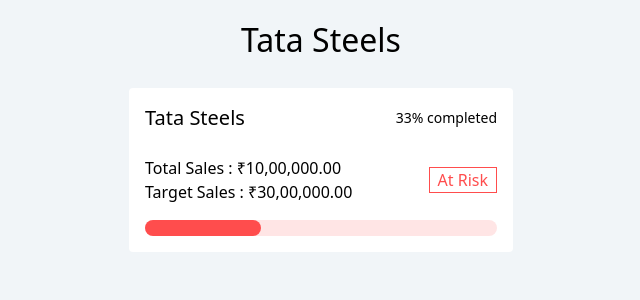
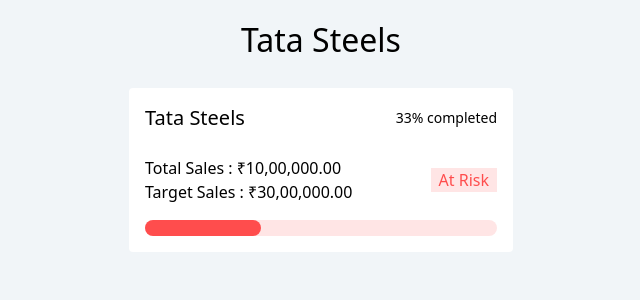
Before and after one commit to Sai-02/Fleo-Task, a React (Create React App) app: page / in a window 1280 px wide. Shown: the top 300 px of the page, without its empty margins (319-959 px from the left). Built offline with nearby package versions, Linux system fonts and the light colour scheme.

Commit message:
[update] : chart label updated

```diff
--- a/src/components/Chart.js
+++ b/src/components/Chart.js
@@ -60,10 +60,10 @@
             </div>
             <div className="">
               <div
-                className={` border  px-2 py`}
+                className={`px-2 py`}
                 style={{
                   color: getLabelColor(),
-                  borderColor: getLabelColor(),
+                  background: getProgressBarBackgroundColor(),
                 }}
               >
                 {getLabel()}
```
